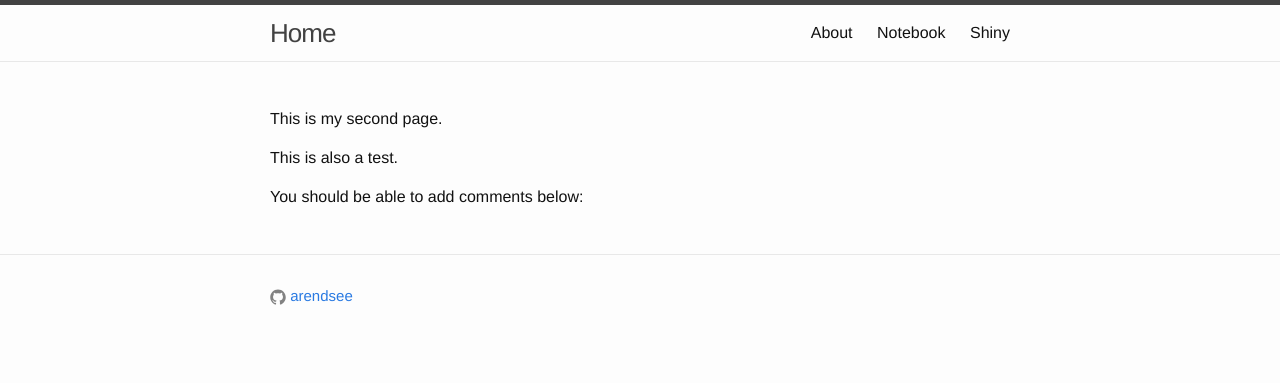
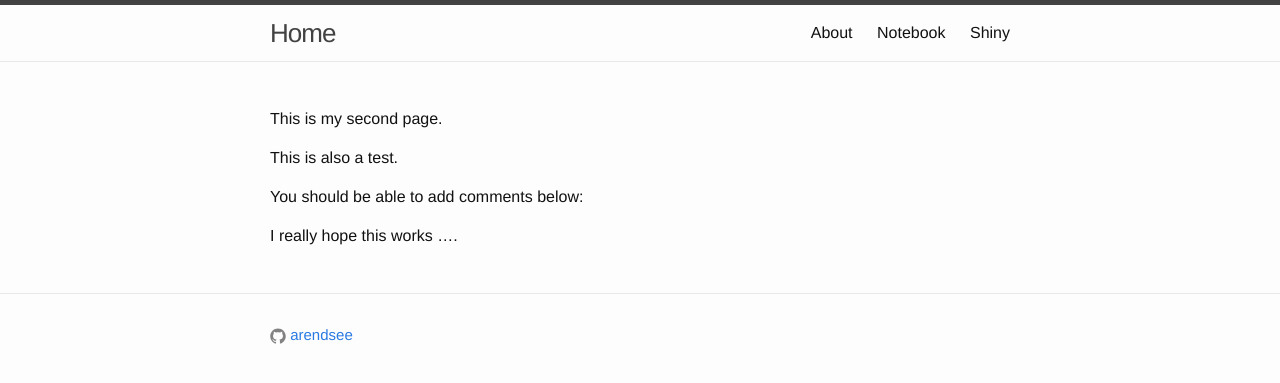
Before and after one commit to arendsee/arendsee.github.io, a Jekyll site: the page built from notebook/4-17-2017/index.md, in a window 1280 px wide. Shown: the top 383 px of the page. Built offline with Jekyll 4.4.1, drawn with Linux system fonts in a browser that asks for light colours; part of the change alters nothing that is shown.

Commit message:
Replace copy and paste shit with the RIGHT THING
I had just been copying and pasting, I now that is bad, but I really
just want this crap to work ... anyway, Discus actually provides the
exact code needed. So, well, I just copy and pasted the right thing this
time. IF this doesn't work I will cry.

```diff
--- a/_includes/disqus.html
+++ b/_includes/disqus.html
@@ -1,18 +1,13 @@
-<!-- adapted from: https://desiredpersona.com/disqus-comments-jekyll/ -->
-{% if page.comments != false and jekyll.environment == "production" %}
-
+<!-- Universal Code, from Disqus -->
 <div id="disqus_thread"></div>
 <script>
-    var disqus_config = function () {
-      this.page.url = '{{ page.url | absolute_url }}';
-      this.page.identifier = '{{ page.url | absolute_url }}';
-    };
-    (function() {
+  var disqus_shortname = "{{ site.disqus_shortname }}"
+  var disqus_identifier = "{{ page.url }}"
+  (function() { // DON'T EDIT BELOW THIS LINE
     var d = document, s = d.createElement('script');
-      s.src = 'https://{{ site.disqus_shortname }}.disqus.com/embed.js';
+    s.src = 'https://http-arendsee-github-io.disqus.com/embed.js';
     s.setAttribute('data-timestamp', +new Date());
     (d.head || d.body).appendChild(s);
   })();
 </script>
-  <noscript>Please enable JavaScript to view the <a href="https://disqus.com/?ref_noscript" rel="nofollow">comments powered by Disqus.</a></noscript>
-{% endif %}
+<noscript>Please enable JavaScript to view the <a href="https://disqus.com/?ref_noscript">comments powered by Disqus.</a></noscript>
--- a/notebook/4-17-2017/index.md
+++ b/notebook/4-17-2017/index.md
@@ -1,5 +1,6 @@
 ---
 layout: post
+comments: true
 ---
 
 This is my second page.
@@ -7,3 +8,5 @@ This is my second page.
 This is also a test.
 
 You should be able to add comments below:
+
+I really hope this works ....
```
Lines whose indentation alone changed are shown as unchanged.
